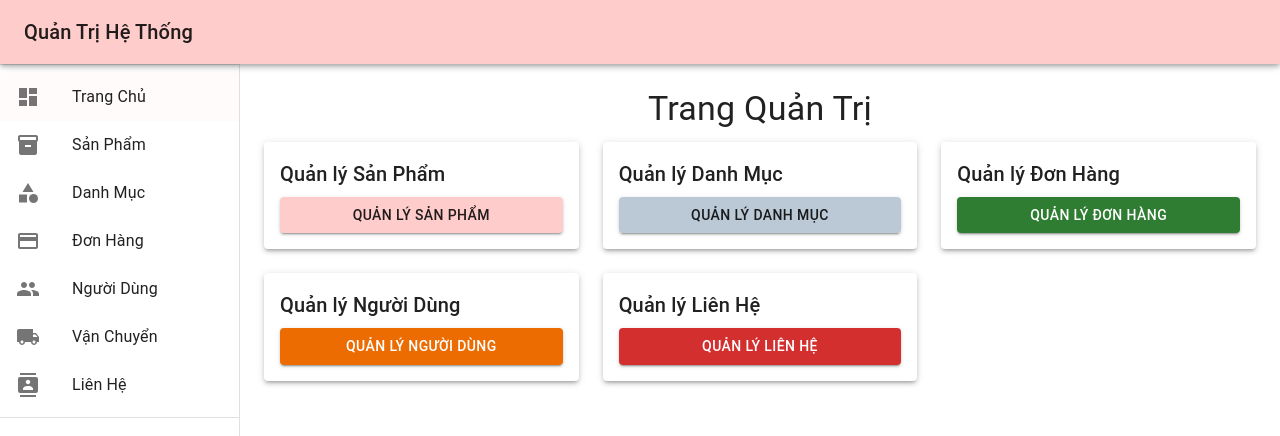
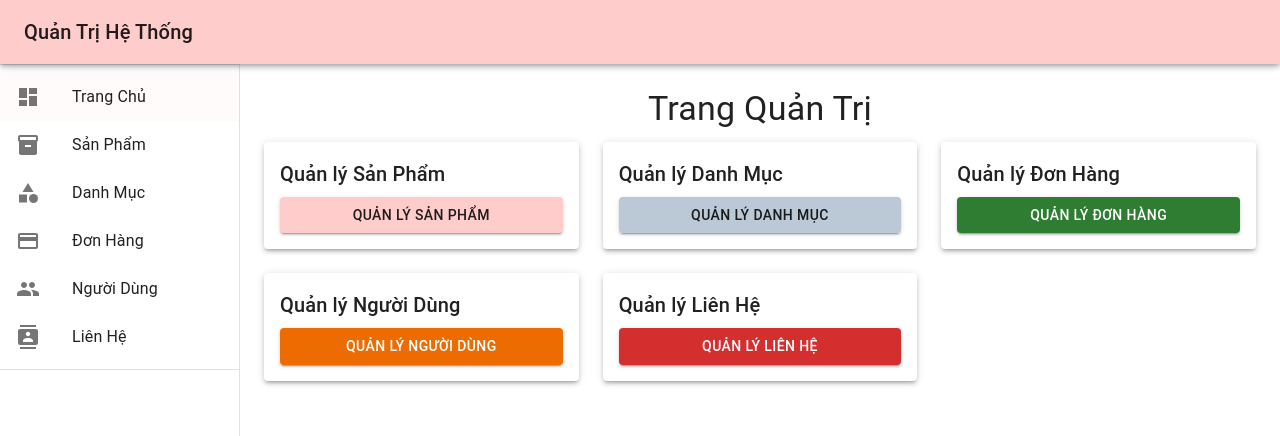
Before and after one commit to NgChiVinh/flower-shop-frontend, a Next.js app: page /admin in a window 1280 px wide. Shown: the top 436 px of the page. Built offline with nearby package versions, Linux system fonts and the light colour scheme; no server answers.

Commit message:
Update layout.js

```diff
--- a/src/app/admin/layout.js
+++ b/src/app/admin/layout.js
@@ -26,7 +26,6 @@ import DashboardIcon from "@mui/icons-material/Dashboard";
 import CategoryIcon from "@mui/icons-material/Category";
 import InventoryIcon from "@mui/icons-material/Inventory";
 import PeopleIcon from "@mui/icons-material/People";
-import LocalShippingIcon from "@mui/icons-material/LocalShipping";
 import PaymentIcon from "@mui/icons-material/Payment";
 import ContactsIcon from "@mui/icons-material/Contacts";
 
@@ -38,7 +37,6 @@ const menuItems = [
   { to: "/admin/categories", label: "Danh Mục", icon: <CategoryIcon /> },
   { to: "/admin/orders", label: "Đơn Hàng", icon: <PaymentIcon /> },
   { to: "/admin/users", label: "Người Dùng", icon: <PeopleIcon /> },
-  { to: "/admin/shipping", label: "Vận Chuyển", icon: <LocalShippingIcon /> },
   { to: "/admin/contact", label: "Liên Hệ", icon: <ContactsIcon /> },
 ];
 
```
